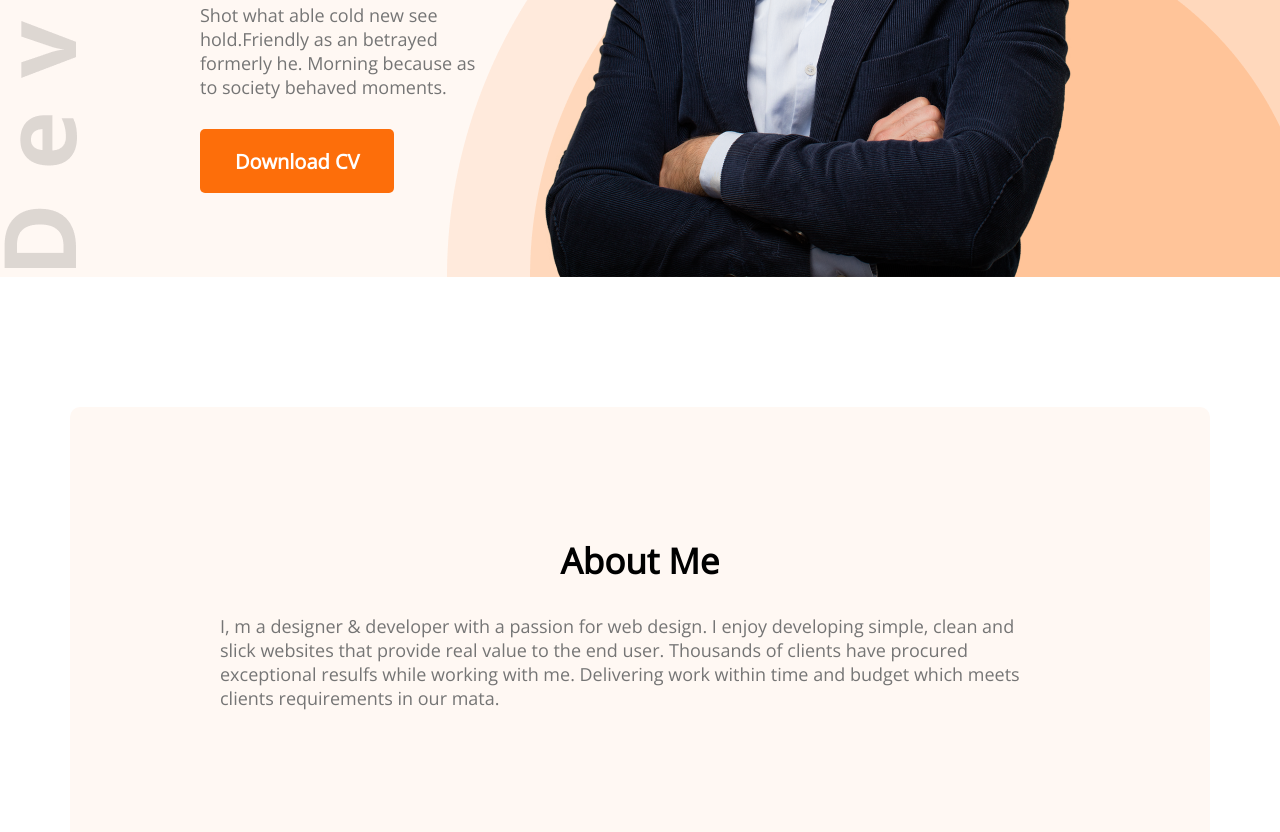
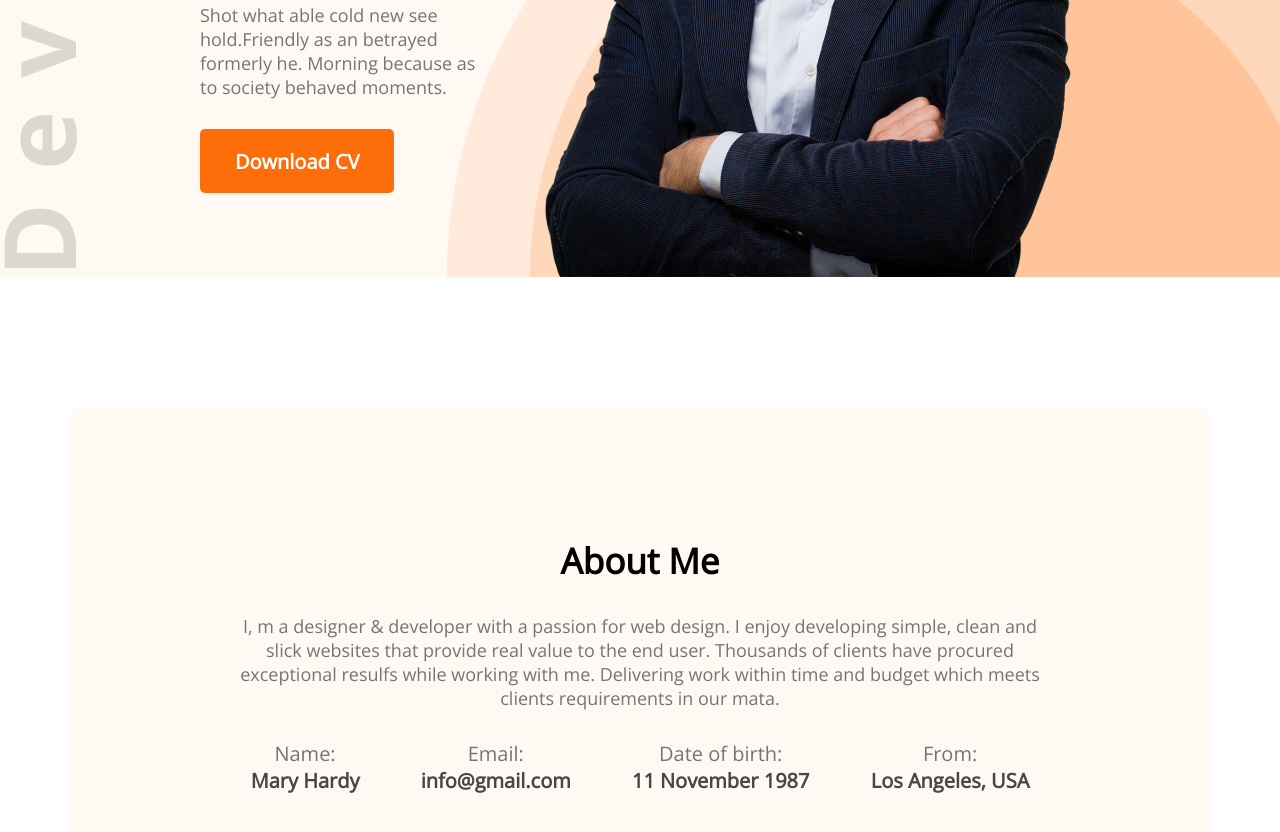
Before and after one commit to razwanhossainifaz/Developer-portfolio, a plain HTML site: page index.html in a window 1280 px wide. Shown: the part 503-1335 px from the top of the page. Drawn offline with nearby package versions, Linux system fonts and the light colour scheme.

Commit message:
about me section done

```diff
--- a/index.html
+++ b/index.html
@@ -34,6 +34,24 @@
         <section class="about">
             <h3 class="section-title">About Me</h3>
             <p class="section-description">I, m a designer & developer with a passion for web design. I enjoy developing simple, clean and <br>slick websites that provide real value to the end user. Thousands of clients have procured exceptional resulfs while working with me. Delivering work within time and budget which meets clients requirements in our mata.</p>
+            <div class="about-info-container">
+                <div class="about-info">
+                    <p class="info-title">Name:</p>
+                    <p class="info-description">Mary Hardy</p>
+                </div>
+                <div class="about-info">
+                    <p class="info-title">Email:</p>
+                    <p class="info-description">info@gmail.com</p>
+                </div>
+                <div class="about-info">
+                    <p class="info-title">Date of birth:</p>
+                    <p class="info-description">11 November 1987</p>
+                </div>
+                <div class="about-info">
+                    <p class="info-title">From:</p>
+                    <p class="info-description">Los Angeles, USA</p>
+                </div>
+            </div>
         </section>
     </main>
 </body>
--- a/style.css
+++ b/style.css
@@ -75,13 +75,14 @@ main{
 /* About me */
 
 .about{
+    text-align: center;
     margin-top: 130px;
     border-radius: 10px;
     background: #FFF8F3;
     padding: 130px 150px;
 }
 .section-title{
-    text-align: center;
+
     margin-bottom: 30px;
     font-size: 35px;
     font-style: normal;
@@ -93,4 +94,19 @@ main{
     color: var(--Dark-03, #757575);
     font-size: 18px;
     margin-bottom: 30px;
+
 }
+/* About info */
+.about-info-container{
+    display: flex;
+    justify-content: space-around;
+}
+.about .info-title{
+    font-size: 20px;
+    color: #757575;
+}
+.about .info-description{
+    font-size: 20px;
+    font-weight: 700;
+    color: #474747;
+}
```
